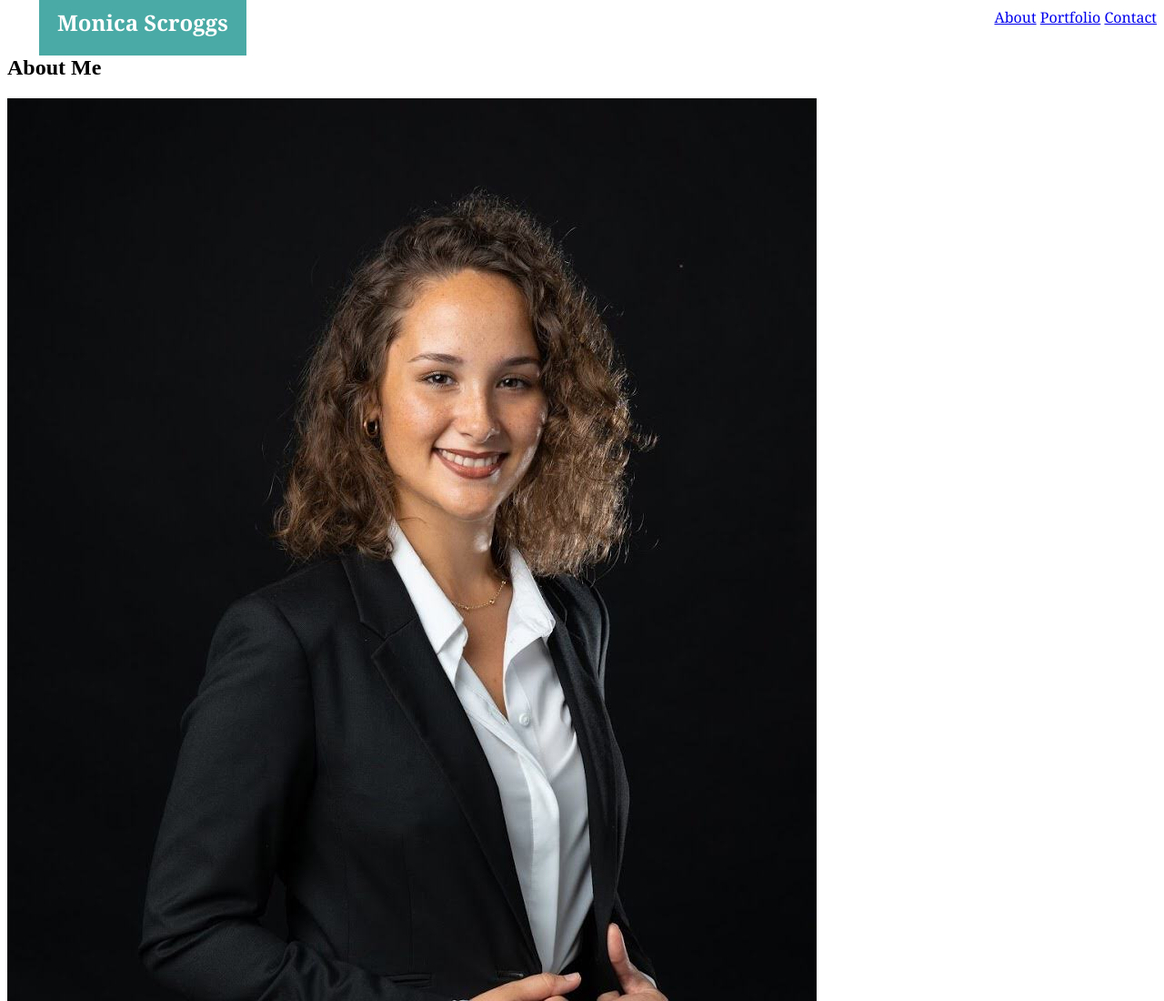
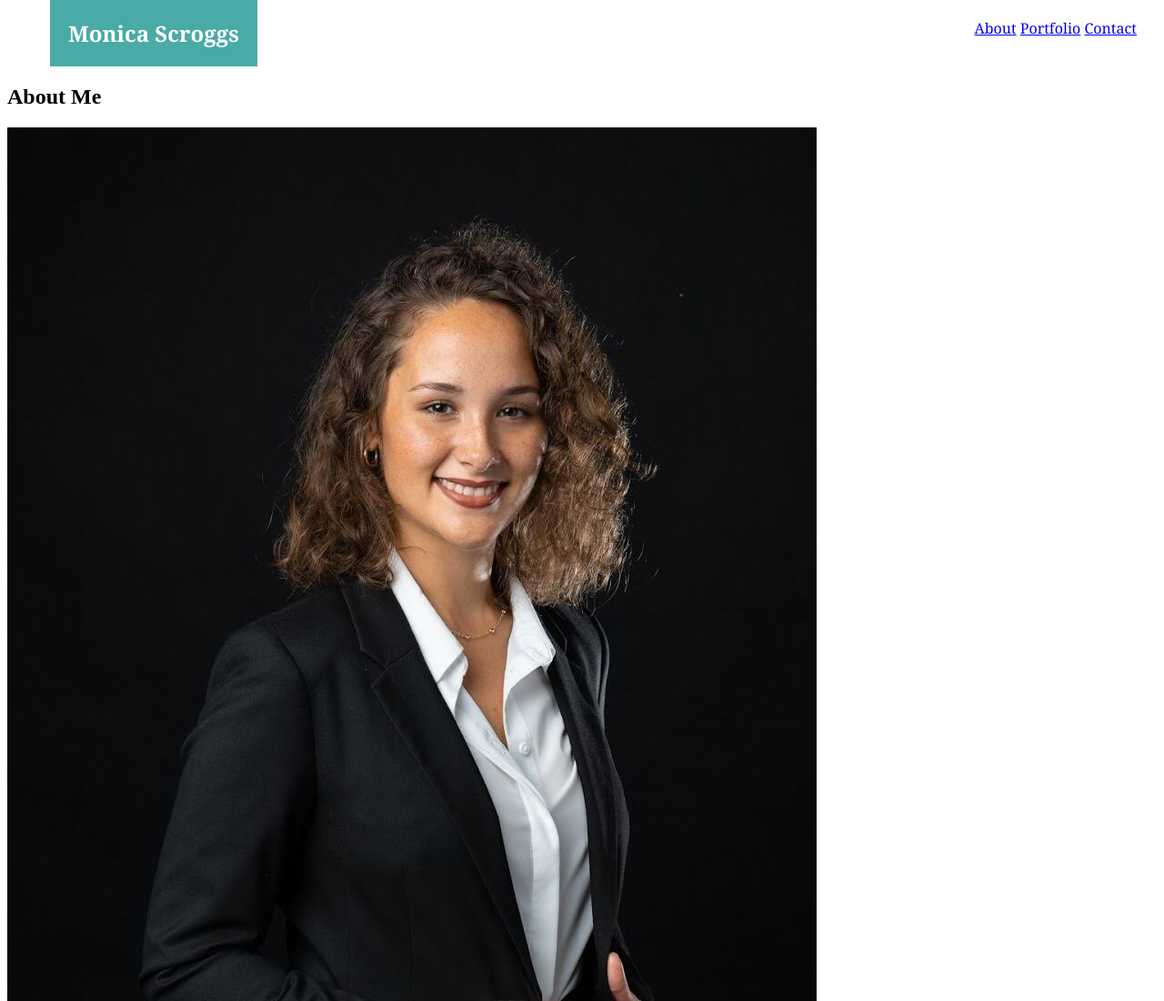
Before and after one commit to monicarocios/Basic-Portfolio, a plain HTML site: page index.html in a window 1280 px wide. Shown: the top 1100 px of the page at 91% size. Drawn offline with Linux system fonts and the light colour scheme.

Commit message:
edits on nav bar, almost complete

```diff
--- a/assets/css/style.css
+++ b/assets/css/style.css
@@ -32,9 +32,11 @@ nav {
     display: block;
     background-color: #ffffff;
     border-color: #cccccc;
-    height: auto;
     font-family: Georgia, 'Times New Roman', Times, serif;
-
+    margin-top: -8px;
+    padding: 20px;
+    margin-left: -8px;
+    width: 1230px;
 }
 
 h1 {
```
